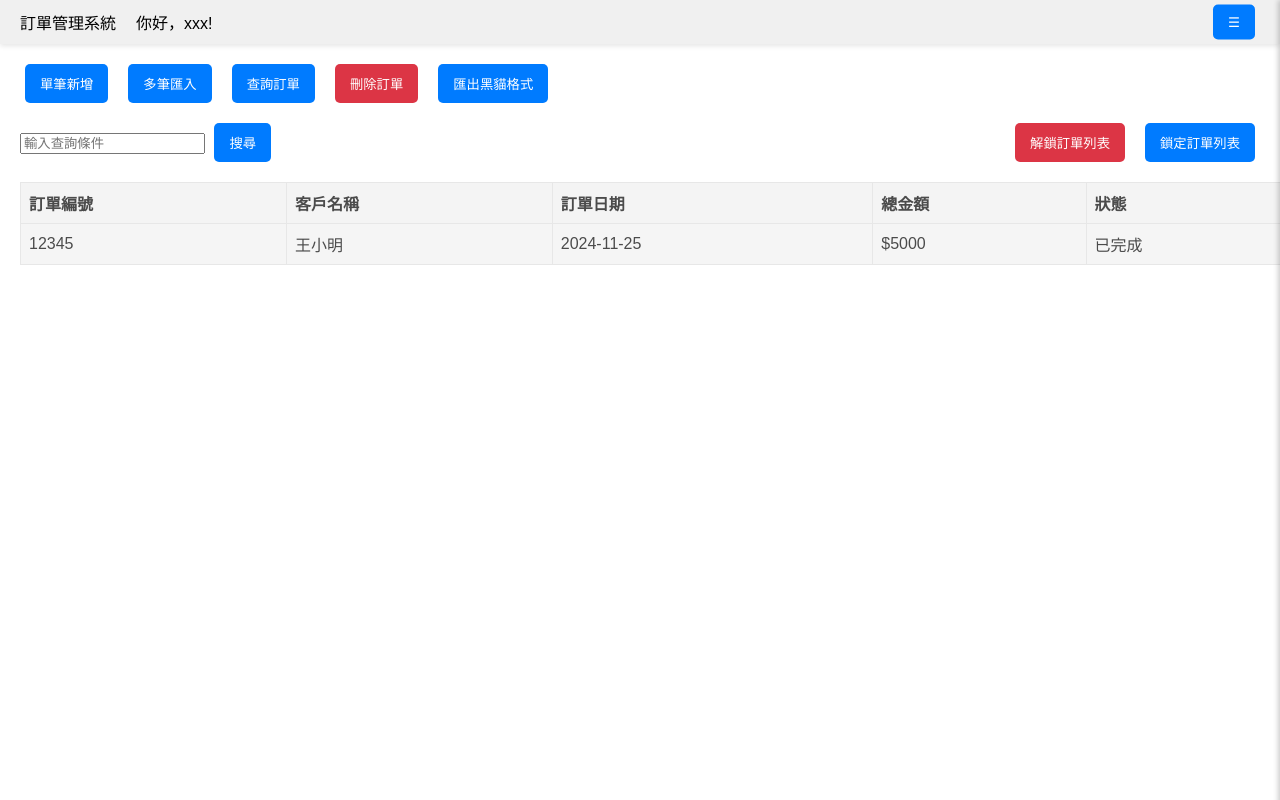
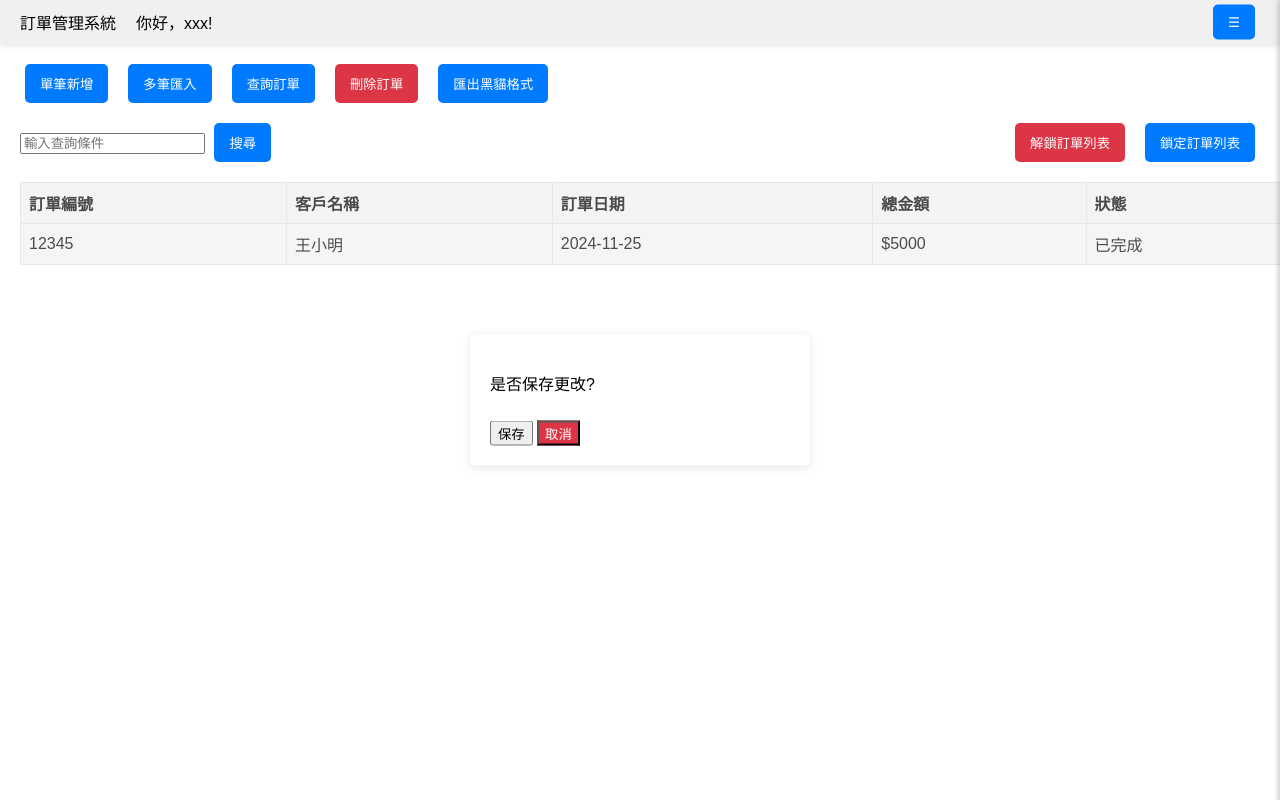
Before and after one commit to Santahehehe/ERPSystem, a plain HTML site: page FrontEnd/Index.html in a window 1280 px wide. Both pictures are taken after a click on the button "單筆新增". Drawn offline with Linux system fonts and the light colour scheme.

Commit message:
添加 <<單筆新增彈出視窗>>

```diff
--- a/FrontEnd/Index.html
+++ b/FrontEnd/Index.html
@@ -202,6 +202,41 @@
             color: white;
         }
 /* 修改訂單的彈出視窗樣式 */
+/* <<單筆新增彈出視窗>>樣式 */
+        .insertOneModal {
+            position: fixed;
+            top: 50%;
+            left: 50%;
+            transform: translate(-50%, -50%);
+            background-color: white;
+            padding: 20px;
+            border-radius: 5px;
+            box-shadow: 0 2px 10px rgba(0, 0, 0, 0.1);
+            z-index: 1003;
+            /* modal跳出視窗一開始要是不顯示的狀態 */
+            display: none;
+            width: 300px;
+        }
+        /* 當視窗彈出時 */
+        .insertOneModal.active {
+            display: block;
+        }
+        /* 選擇所有屬於 .modal 元素內的 button 元素 */
+        /* 意味著它會應用樣式到 .modal 類別內的每個按鈕元素。 */
+        .insertOneModal button {
+            margin-top: 10px;
+        }
+        /* 針對在 .modal 內部的第一個按鈕進行樣式設置。 */
+        .insertOneModal button:first-child {
+            background-color: #28a745;
+            color: white;
+        }
+        /* 針對在 .modal 內部的最後一個按鈕進行樣式設置。 */
+        .insertOneModal button:last-child {
+            background-color: #dc3545;
+            color: white;
+        }
+/* <<單筆新增彈出視窗>>樣式 */
 
         /* 固定右側選單展開按鈕位置 */
         .fixed-buttons {
@@ -320,6 +355,13 @@
         <button id="cancelModalButton">取消</button>
     </div>
 
+    <!-- 單筆新增彈出視窗 -->
+    <div id="insertOneModal" class="insertOneModal">
+        <p>是否保存更改?</p>
+        <button id="insertOneSaveModalButton">保存</button>
+        <button id="insertOneCancelModalButton">取消</button>
+    </div>
+
     <script>
         // 選取元素
         const menuButton = document.getElementById('menuButton');
@@ -341,10 +383,17 @@
         const cancelModalButton = document.getElementById('cancelModalButton');
         //給跳出視窗的遮罩(不希望點選頁面中其他內容就關閉視窗的遮罩)
         const overlayForModal = document.getElementById('overlayForModal');
-        // 監測單筆新增按鈕
-        const insert = document.getElementById('insert-btn');
+        // 監測<<單筆新增按鈕>>
+        const insertOne = document.getElementById('insert-btn');
+        //監聽<<單筆新增彈出視窗>>的元素
+        const insertOneModal = document.getElementById('insertOneModal');
+        const insertOneSaveModalButton = document.getElementById('insertOneSaveModalButton');
+        const insertOneCancelModalButton = document.getElementById('insertOneCancelModalButton');
 
-        insert.addEventListener('click',()=> {
+        //單筆新增操作
+        //點擊單筆新增按鈕時跳出 <單筆新增彈出視窗>
+        insertOne.addEventListener('click',()=> {
+            insertOneModal.classList.add('active');//跳出 <<修改訂單彈出視窗>>
             // 測資
             // // 步驟 1: 創建訂單，並獲取訂單編號
             // fetch('http://localhost:8080/insertOrder', {
@@ -481,12 +530,11 @@
             }
         });
 
-
         //操作修改訂單彈出視窗
         // 點擊表格時顯示修改訂單彈出視窗
         orderTable.addEventListener('click', (event) => {
             if (orderTable.classList.contains('unlocked') && event.target.tagName === 'TD') {
-                reviseModal.classList.add('active');
+                reviseModal.classList.add('active');//跳出 <<修改訂單彈出視窗>>
                 overlayForModal.classList.add('active'); // 禁用其他頁面內容
             }
         });
```
